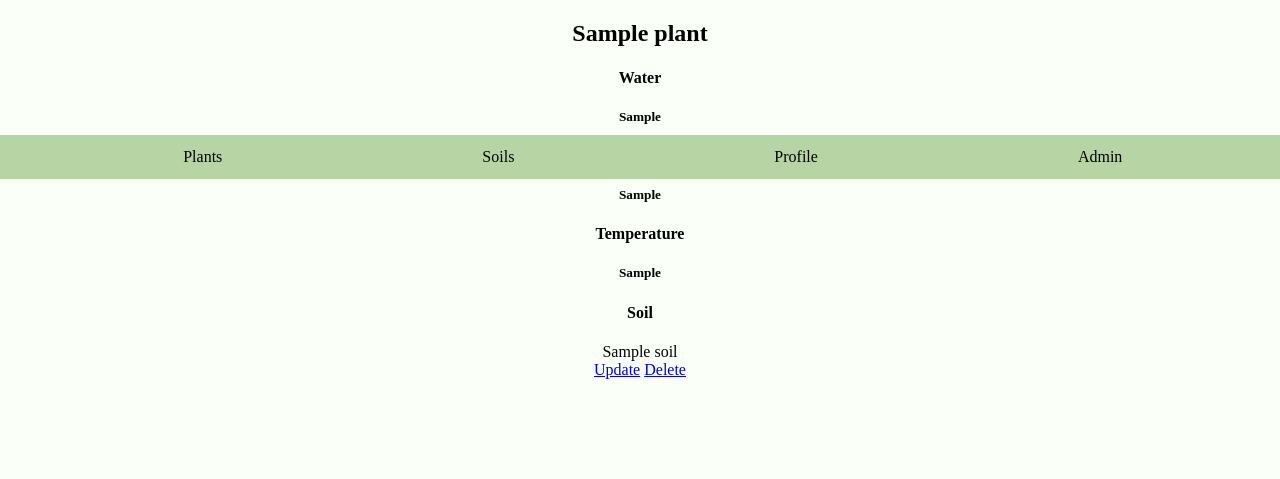
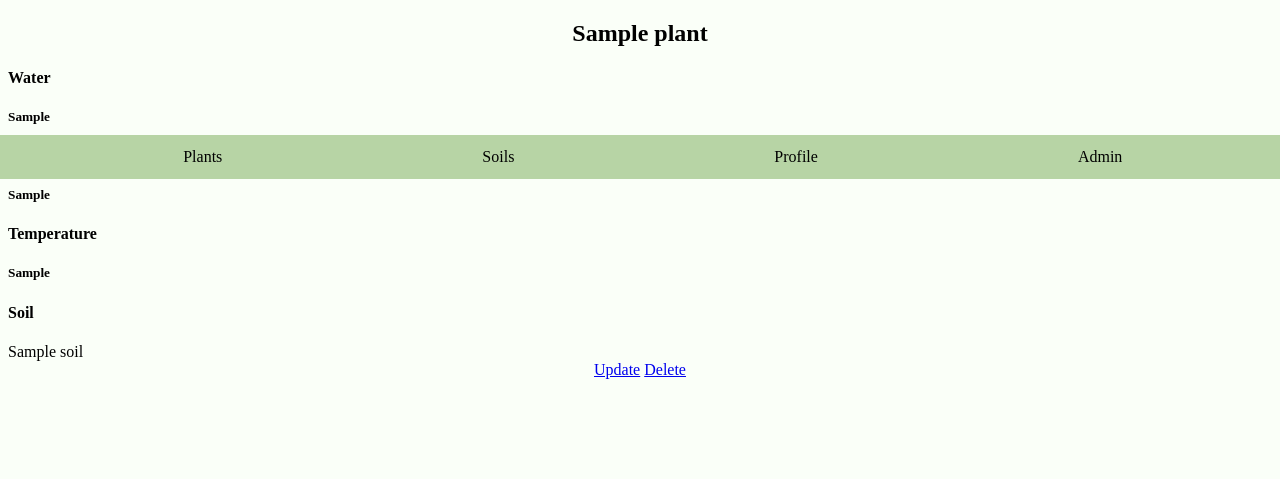
Before and after one commit to janiceh94/PlantStation, a Django app: page /plants/1/ in a window 1280 px wide. Shown: the part 621-1100 px from the top of the page. Run offline with Django 4.2, Linux system fonts and the light colour scheme; tables that the repository leaves empty hold one stand-in row (values such as "Sample post").

Commit message:
plant information left aligned

```diff
--- a/main_app/static/styles/styles.css
+++ b/main_app/static/styles/styles.css
@@ -16,6 +16,14 @@
 .signOut{
     float: right;
     padding: 0 30px 0 0;
+}
+.plantDetail{
+    text-align: left;
+}
+.ul{
+    list-style-type: none;
+    padding: 0;
+    margin: 0;
 }
 header{
     background-color:rgb(183, 212, 165);
--- a/main_app/templates/plant_detail.html
+++ b/main_app/templates/plant_detail.html
@@ -2,28 +2,27 @@
 
 {% block body %}
 
-
-<div>
 <img style = "width: 55%" src={{plant.img.url}}/>
-</div>
 <h2>{{ plant.name }}</h2>
+<div class='plantDetail'>
     <h4>Water</h4>
     <h5> {{ plant.water }}</h5>
-<h4>light</h4>
+    <h4>Light</h4>
     <h5>{{ plant.light }}</h5>
     <h4>Temperature</h4>
     <h5>{{ plant.temperature }}</h5>
     <h4>Soil</h4>
-<ul style='list-style-type: none; padding: 0; margin: 0;'>
+    <ul class = 'ul'>
         {% for soil in plant.soils.all %}
             <li>{{soil.name}}</li>
         {% empty %}
             <div>No Soil</div>
         {% endfor %}
     </ul>
-
+</div>
 <div>
     <a href = "{% url 'plant_update' plant.pk %}">Update</a>
     <a href = "{% url 'plant_delete' plant.pk %}">Delete</a>
 </div>
+
 {% endblock %}
```
Lines whose indentation alone changed are shown as unchanged.
